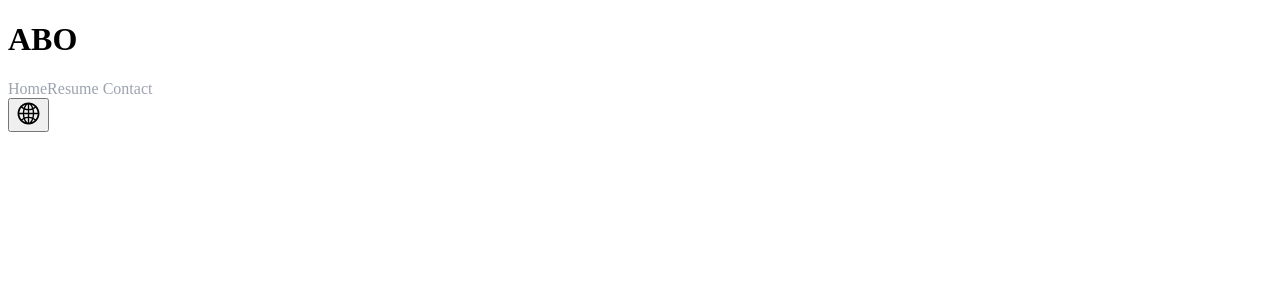
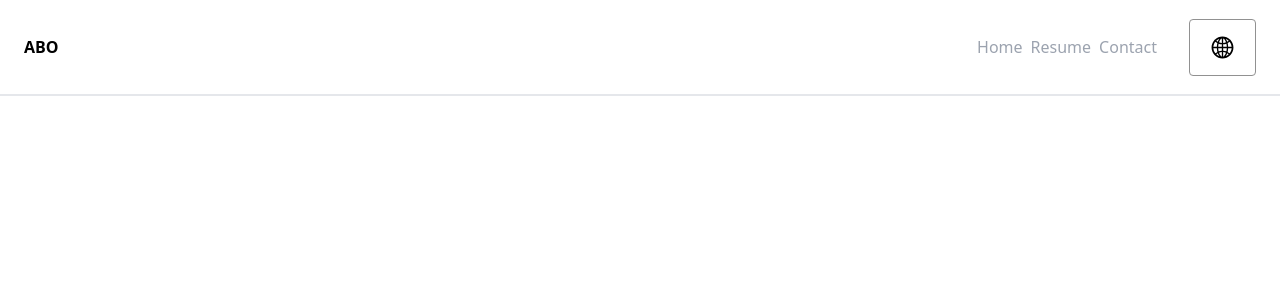
Before and after one commit to abo19mn/Resume, a Next.js app: page /en/header in a window 1280 px wide. Shown: the top 300 px of the page. Built offline with nearby package versions, Linux system fonts and the light colour scheme.

Commit message:
fix some css

```diff
--- a/app/[locale]/globals.css
+++ b/app/[locale]/globals.css
@@ -28,7 +28,7 @@ body {
 .App {
   display: grid;
   place-content: center;
-  height: 100vh;
+  height: 100%;
   width: 100%;
 }
 .app-drop-down-container {
--- a/app/[locale]/header/page.tsx
+++ b/app/[locale]/header/page.tsx
@@ -4,6 +4,7 @@ import { useTranslations } from "next-intl";
 import Link from "next/link";
 import { useRef, useState } from "react";
 import { AiOutlineGlobal } from "react-icons/ai";
+import "./../globals.css";
 
 export default function Header() {
   const t = useTranslations("Translation");
@@ -24,11 +25,10 @@ export default function Header() {
   console.log(open);
 
   return (
-    <div className="container mx-auto flex justify-between items-center border-b-2 px-6 py-2 h-24">
-      <h1 className="font-bold display:none sm:visible md:visible lg:visible">
-        ABO
-      </h1>
-      <div className="flex items-center justify-bottom gap-2 md:gap-8">
+    <div className="container mx-auto flex flex-col md:flex-row items-center justify-between border-b-2 px-6 py-2 h-24">
+      <h1 className="font-bold  md:visible">ABO</h1>
+      <div className="flex items-center    gap-2 md:gap-8 ">
+        <div className="flex gap-2 whitespace-nowrap ">
           <Link
             href="/"
             style={{
@@ -41,7 +41,10 @@ export default function Header() {
           </Link>
           <Link
             href="/pdf/RESUME_AMARBOLD-OTGONBAATAR.pdf "
-          style={{ color: "rgb(156, 163, 175)", textDecoration: "none" }}
+            style={{
+              color: "rgb(156, 163, 175)",
+              textDecoration: "none",
+            }}
           >
             {t("resume")}
           </Link>
@@ -52,6 +55,8 @@ export default function Header() {
             {" "}
             {t("contact")}
           </Link>
+        </div>
+
         <div className="App">
           <div className="app-drop-down-container" ref={dropdownRef}>
             <button onClick={(e) => handleDropDownFocus(open)}>
@@ -60,13 +65,19 @@ export default function Header() {
             {open && (
               <ul>
                 <li>
+                  <a href="/en">
                     <img src="/images/gb.svg" alt="eu" />
+                  </a>
                 </li>
                 <li>
+                  <a href="/mn">
                     <img src="/images/mn.svg" alt="mn" />
+                  </a>
                 </li>
                 <li>
+                  <a href="/jp">
                     <img src="/images/jp.svg" alt="jp" />
+                  </a>
                 </li>
               </ul>
             )}
--- a/app/[locale]/page.tsx
+++ b/app/[locale]/page.tsx
@@ -53,7 +53,7 @@ export default function Home() {
               </strong>
             </div>
           </div>
-          <div className="py-8 sm:flex md:flex-nowrap">
+          <div className="py-8 sm:flex flex-nowrap md:flex">
             <div className="md:w-64 md:mb-0 mb-6 flex-shrink-0 flex flex-col">
               <span className="font-semibold title-font text-white sm:visibility-hidden">
                 {t("aboutMe")}
@@ -63,7 +63,7 @@ export default function Home() {
               <h2 className="text-2xl font-medium text-white title-font mb-2">
                 {t("personalInformation")}
               </h2>
-              <p className="leading-relaxed sm:flex-wrap">
+              <p className="leading-relaxed flex-nowrap sm:flex-wrap md:flex-nowrap">
                 {t("personalSentence")}
               </p>
             </div>
```
Lines whose indentation alone changed are shown as unchanged.
